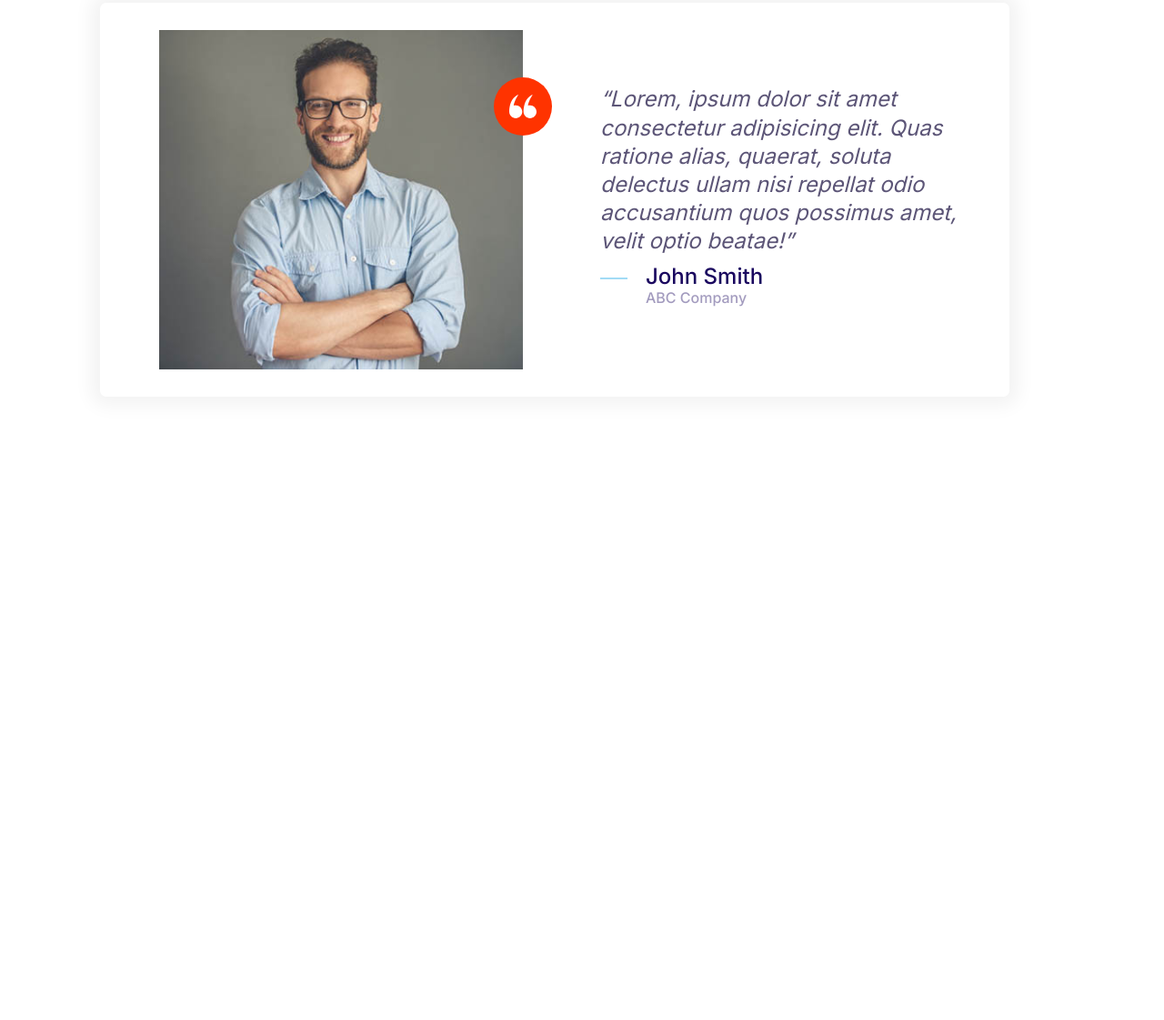
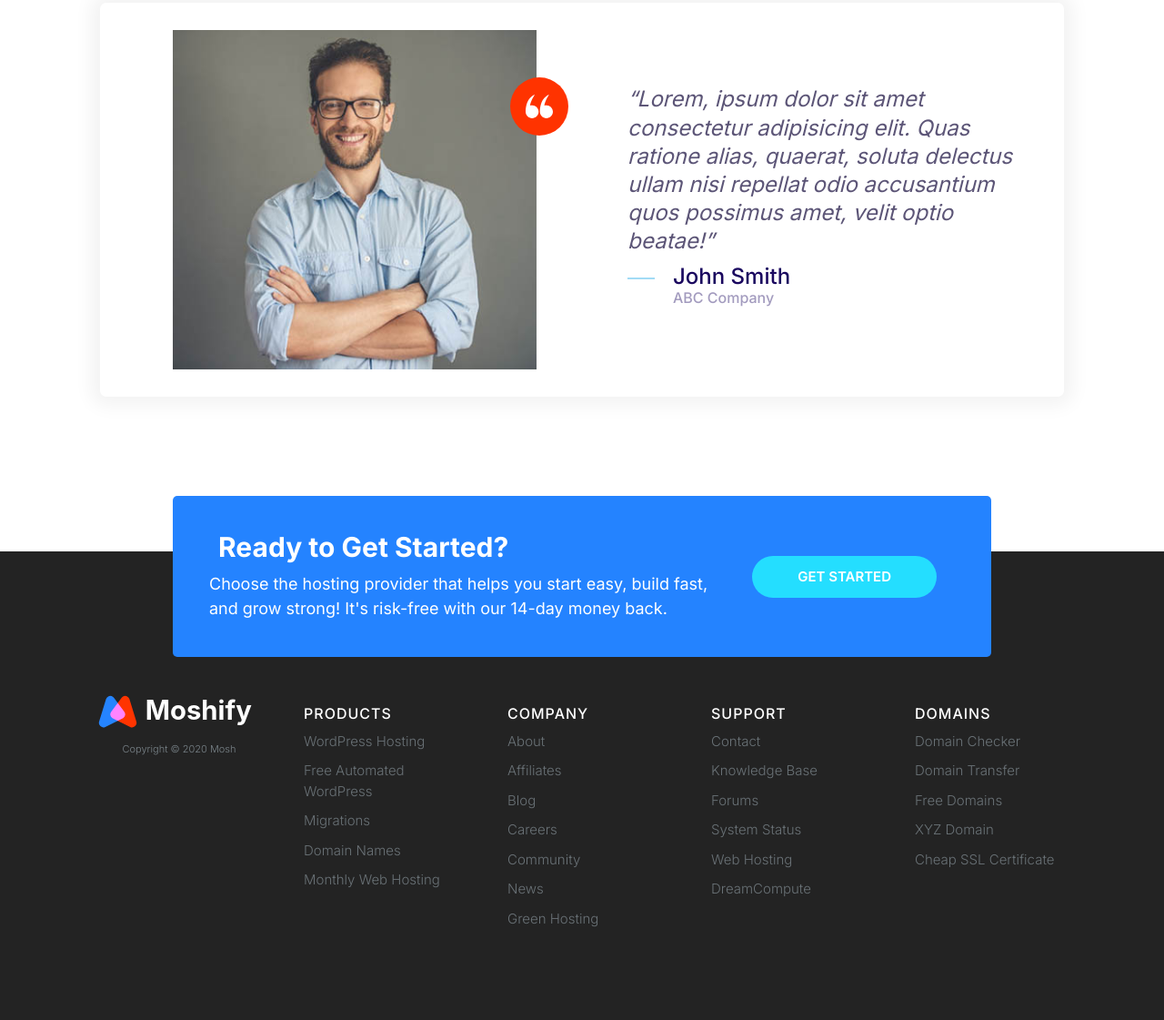
Before and after one commit to MarinaWestling/mosh_html_css_course_project, a plain HTML site: page index.html in a window 1280 px wide. Shown: the part 4385-5506 px from the top of the page at 91% size. Before the commit the page ends 4881 px from the top, so only its background shows below. Drawn offline with nearby package versions, Linux system fonts and the light colour scheme.

Commit message:
fixed layout issues with testimonials

```diff
--- a/css/styles.css
+++ b/css/styles.css
@@ -479,9 +479,13 @@ a {
 }
 
 /* Testimonials */
+.testimonials__block {
+  position: relative;
+  padding-bottom: 10rem !important;
+}
+
 .testimonial {
   padding: 3rem;
-  max-width: 1000px;
   position: relative;
   margin: 1rem;
   overflow: visible;
@@ -511,6 +515,14 @@ a {
 }
 
 /* Callouts */
+.callout__block {
+  --callout-width: min(80%, 900px);
+  width: var(--callout-width);
+  position: absolute;
+  bottom: -25%;
+  left: calc(calc(100% - var(--callout-width)) / 2);
+}
+
 .callout {
   padding: 4rem;
   border-radius: 5px;
@@ -808,6 +820,8 @@ a {
 /* Footer */
 .footer__block {
   background: #232323;
+  padding-top: 30rem;
+  margin-bottom: 0;
 }
 
 .footer__nav .collapsible__heading {
@@ -886,6 +900,9 @@ a {
   }
 
   /* Callouts */
+  .callout__block {
+    bottom: -40%;
+  }
   .callout__content {
     text-align: left;
   }
@@ -897,6 +914,8 @@ a {
   .callout .grid--cols-2 {
     grid-template-columns: 1fr auto;
   }
+
+  /* Nav */
   .nav__toggler {
     display: none;
   }
@@ -1027,6 +1046,14 @@ a {
   .testimonial__quote-image {
     right: calc(calc((100% - 373px) / 2) + 19%);
   }
+  /* Callouts */
+  .callout__block {
+    bottom: -25%;
+  }
+
+  .footer__block {
+    padding-top: 15rem;
+  }
 }
 
 /* Desktops */
--- a/index.html
+++ b/index.html
@@ -301,7 +301,97 @@
           </blockquote>
         </div>
       </div>
+      <div class="callout callout--primary callout__block">
+        <div class="grid grid--cols-2">
+          <div class="callout__content">
+            <h2 class="callout__heading">Ready to Get Started?</h2>
+            <p class="callout__text">
+              Choose the hosting provider that helps you start easy, build fast, and grow strong! It's risk-free with our 14-day money back.
+            </p>
+          </div>
+          <a href="#" class="button button--secondary button--stretched">Get Started</a>
+        </div>
+      </div>
     </section>
+    <footer class="block block--dark footer__block">
+      <ul class="container grid list footer__nav">
+        <li class="list nav__item">
+          <section class="collapsible">
+            <header class="collapsible__header">
+              <h2 class="collapsible__heading">Products</h2>
+              <svg class="icon icon--white collapsible__chevron nav__toggler">
+                <use xlink:href="images/sprite.svg#chevron"></use>
+              </svg>
+            </header>
+            <ul class="list nav__list collapsible__body collapsible__body--dark footer__collapsible-list">
+              <li class="list__item"><a href="#">WordPress Hosting</a></li>
+              <li class="list__item"><a href="#">Free Automated WordPress</a></li>
+              <li class="list__item"><a href="#">Migrations</a></li>
+              <li class="list__item"><a href="#">Domain Names</a></li>
+              <li class="list__item"><a href="#">Monthly Web Hosting</a></li>
+            </ul>
+          </section>
+        </li>
+        <li class="list nav__item">
+          <section class="collapsible">
+            <header class="collapsible__header">
+              <h2 class="collapsible__heading">Company</h2>
+              <svg class="icon icon--white collapsible__chevron nav__toggler">
+                <use xlink:href="images/sprite.svg#chevron"></use>
+              </svg>
+            </header>
+            <ul class="list nav__list collapsible__body collapsible__body--dark footer__collapsible-list">
+              <li class="list__item"><a href="#">About</a></li>
+              <li class="list__item"><a href="#">Affiliates</a></li>
+              <li class="list__item"><a href="#">Blog</a></li>
+              <li class="list__item"><a href="#">Careers</a></li>
+              <li class="list__item"><a href="#">Community</a></li>
+              <li class="list__item"><a href="#">News</a></li>
+              <li class="list__item"><a href="#">Green Hosting</a></li>
+            </ul>
+          </section>
+        </li>
+        <li class="list nav__item">
+          <section class="collapsible">
+            <header class="collapsible__header">
+              <h2 class="collapsible__heading">Support</h2>
+              <svg class="icon icon--white collapsible__chevron nav__toggler">
+                <use xlink:href="images/sprite.svg#chevron"></use>
+              </svg>
+            </header>
+            <ul class="list nav__list collapsible__body collapsible__body--dark footer__collapsible-list">
+              <li class="list__item"><a href="#">Contact</a></li>
+              <li class="list__item"><a href="#">Knowledge Base</a></li>
+              <li class="list__item"><a href="#">Forums</a></li>
+              <li class="list__item"><a href="#">System Status</a></li>
+              <li class="list__item"><a href="#">Web Hosting</a></li>
+              <li class="list__item"><a href="#">DreamCompute</a></li>
+            </ul>
+          </section>
+        </li>
+        <li class="list nav__item">
+          <section class="collapsible">
+            <header class="collapsible__header">
+              <h2 class="collapsible__heading">Domains</h2>
+              <svg class="icon icon--white collapsible__chevron nav__toggler">
+                <use xlink:href="images/sprite.svg#chevron"></use>
+              </svg>
+            </header>
+            <ul class="list nav__list collapsible__body collapsible__body--dark footer__collapsible-list">
+              <li class="list__item"><a href="#">Domain Checker</a></li>
+              <li class="list__item"><a href="#">Domain Transfer</a></li>
+              <li class="list__item"><a href="#">Free Domains</a></li>
+              <li class="list__item"><a href="#">XYZ Domain</a></li>
+              <li class="list__item"><a href="#">Cheap SSL Certificate</a></li>
+            </ul>
+          </section>
+        </li>
+        <li class="list nav__list" id="footer__footer">
+          <a href="/"><img class="footer__logo" src="images/logo.svg" alt="Moshify Logo"></a>
+          <p class="footer__copyright">Copyright &copy 2020 Mosh</p>
+        </li>
+      </ul>
+    </footer>
     <script src="script/index.js"></script>
   </body>
 </html>
```
Also changed, not shown: components/callout.html (+1 -1 lines).
